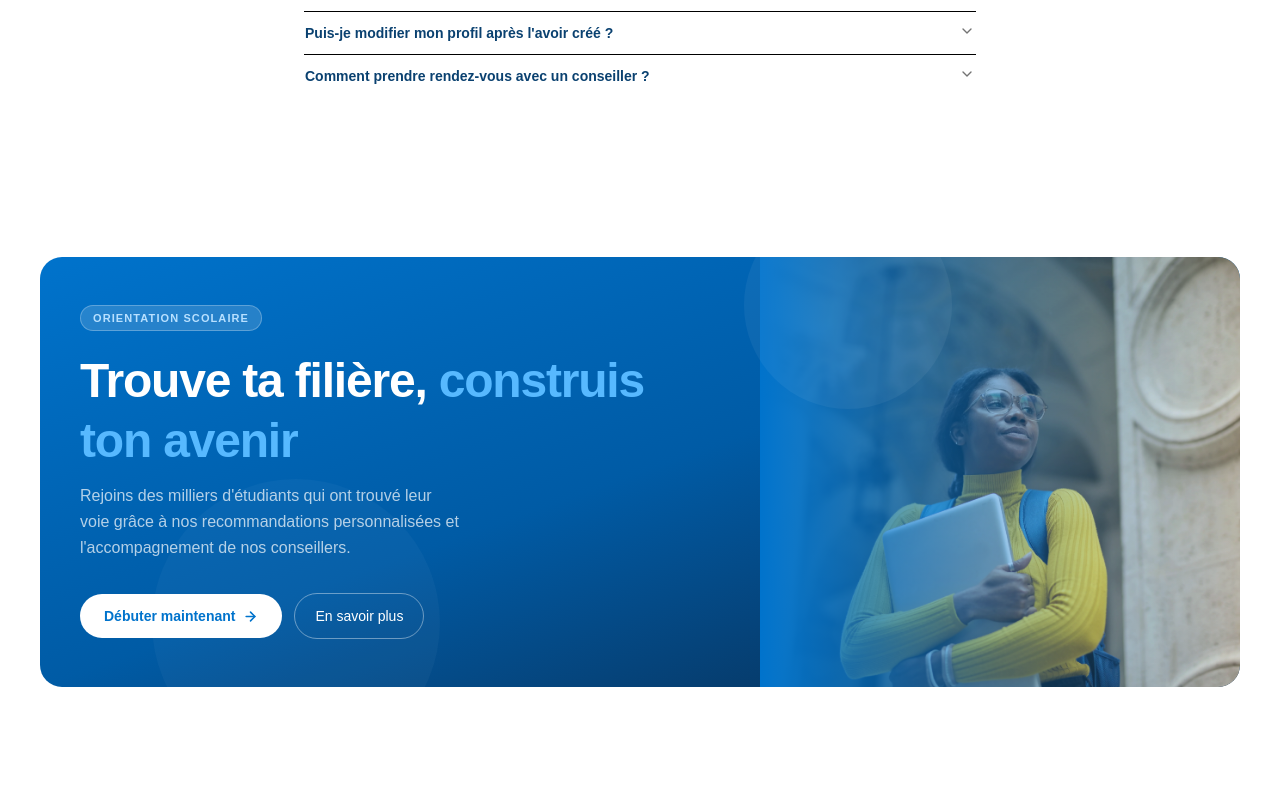
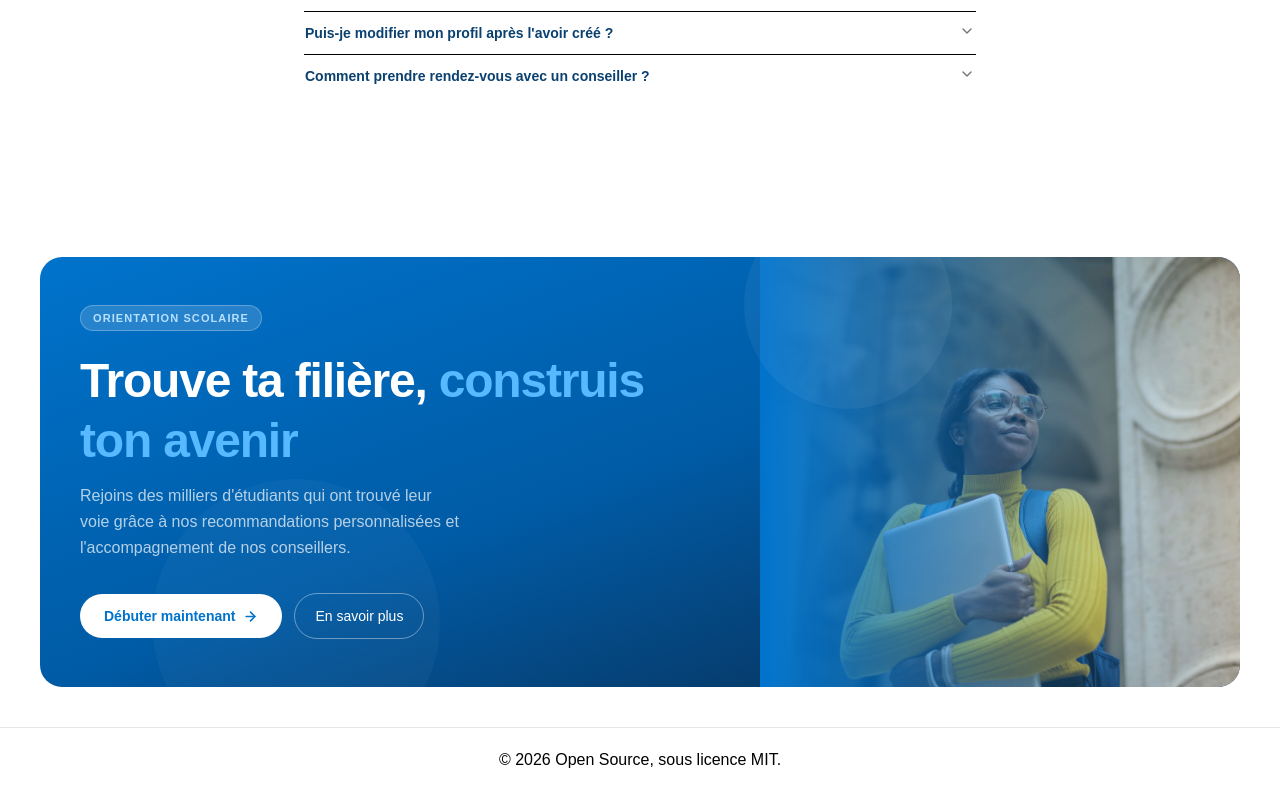
Before and after one commit to EmmanuelSeujip/interface-conseil-etudiant, a React (Vite) app: page / in a window 1280 px wide. Shown: the part 2469-3261 px from the top of the page. Before the commit the page ends 3196 px from the top, so only its background shows below. Built offline with nearby package versions, Linux system fonts and the light colour scheme.

Commit message:
Pret à la finalisation

```diff
--- a/src/page/Home.jsx
+++ b/src/page/Home.jsx
@@ -14,6 +14,9 @@ const Home = () => {
                 <FaqSection />
             </div>
             <CtaSection/>
+            <div className="px-20 py-5 text-center font-size-10 border-t border-gray-200">
+                <p>© {new Date().getFullYear()} Open Source, sous licence MIT.</p>
+            </div>
         </>
     );
 };
```
